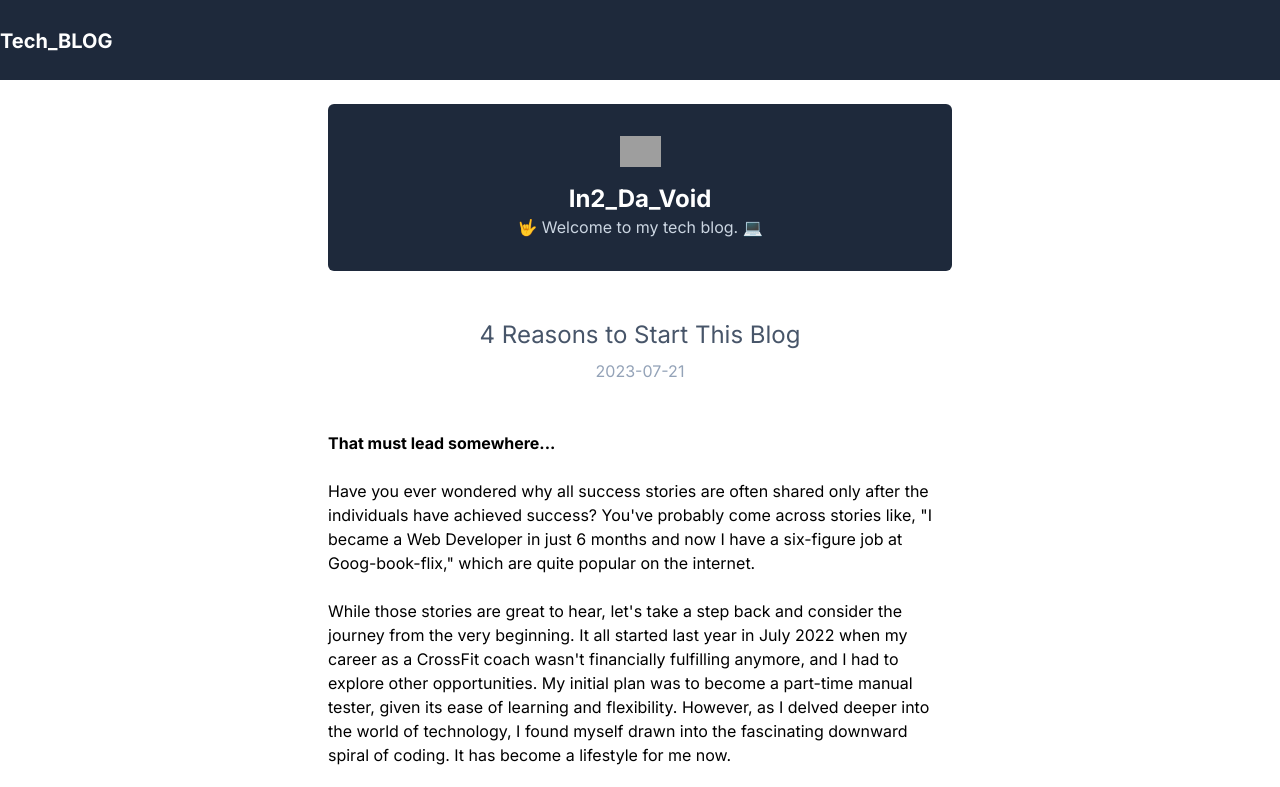
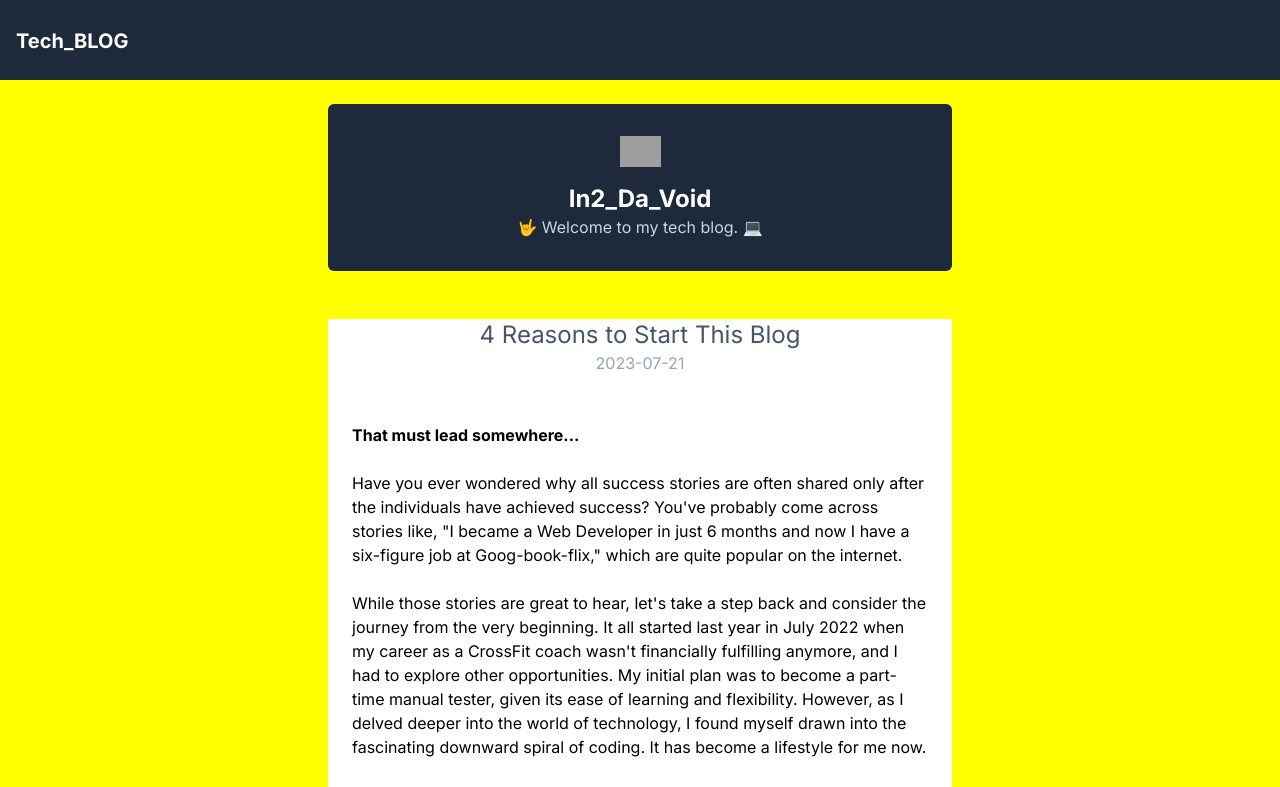
Before and after one commit to PalZol999/nextjs-blog, a Next.js app: page /posts/4_reasons in a window 1280 px wide. Shown: the top 787 px of the page. Built offline with nearby package versions, Linux system fonts and the light colour scheme; grey boxes are pictures that could not be loaded.

Commit message:
changinf bg

```diff
--- a/app/layout.tsx
+++ b/app/layout.tsx
@@ -54,11 +54,11 @@ export default function RootLayout({children
   href='/invader_icon.ico'
   sizes="<generated>" />
    </head>
-      <body className={inter.className}>
+      <body className={inter.className} style={{ backgroundColor: 'yellow' }}>
 
       <header className='navbar bg-slate-800 h-20 flex items-center text-2xl text-white font-bold sticky top-0 z-50'>
   <div className="navbar bg-base-100">
-    <a className="btn btn-ghost normal-case text-xl">
+    <a className="btn btn-ghost normal-case text-xl pl-4">
       <Link href="/">Tech_BLOG</Link></a>
   </div>
 </header>
--- a/app/posts/[slug]/page.tsx
+++ b/app/posts/[slug]/page.tsx
@@ -22,10 +22,10 @@ const PostPage = (props: any) => {
   const slug = props.params.slug;
   const post = getPostContent(slug);
   return (
-    <div>
+    <div className="bg-white pl-6 pr-6">
       <div className="my-12 text-center">
         <h1 className="text-2xl text-slate-600 ">{post.data.title}</h1>
-        <p className="text-slate-400 mt-2">{post.data.date}</p>
+        <p className="text-slate-400 mt-4️">{post.data.date}</p>
       </div>
 
       <article className="prose">
```
